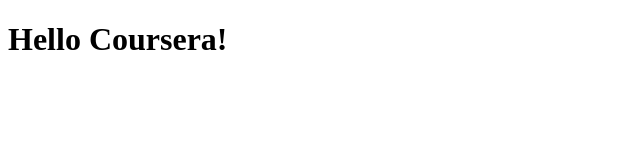
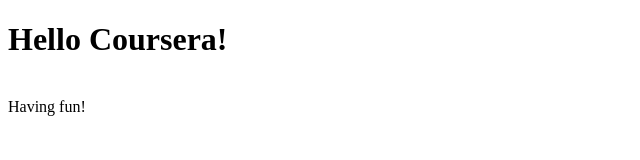
Before and after one commit to Tjoori/Coursera-Test, a plain HTML site: page site/index.html in a window 1280 px wide. Shown: the full height of the page, 0-640 px from the left. Drawn offline with Linux system fonts and the light colour scheme.

Commit message:
Small change to Page 1

```diff
--- a/site/index.html
+++ b/site/index.html
@@ -4,6 +4,7 @@
 	<title>Hello Coursera!</title>
 </head>
 <body>
-<H1>Hello Coursera!</H1>
+<H1>Hello Coursera!</H1><br>
+Having fun!
 </body>
 </html>
```
